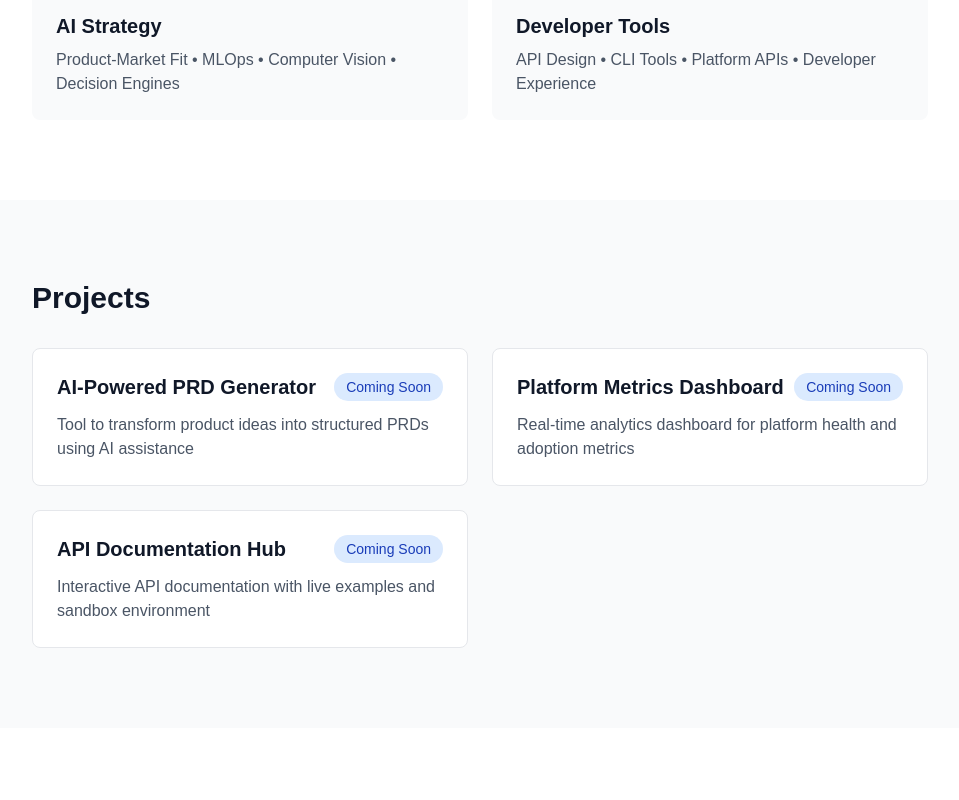
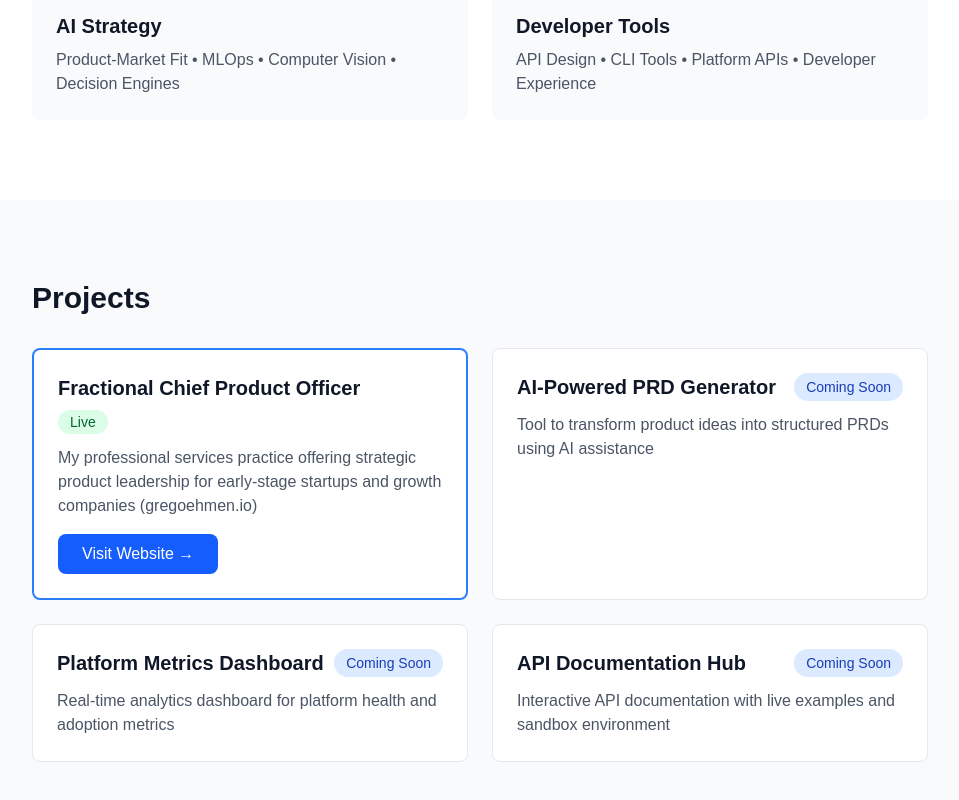
Before and after one commit to goehmen/pm-portfolio, a Next.js app: page / in a window 1280 px wide. Shown: the part 1380-2180 px from the top of the page, without its empty margins (160-1119 px from the left). Before the commit the page ends 2108 px from the top, so only its background shows below. Built offline with nearby package versions, Linux system fonts and the light colour scheme.

Commit message:
Add gregoehmen.io project card

```diff
--- a/app/page.tsx
+++ b/app/page.tsx
@@ -105,7 +105,30 @@ export default function Home() {
           </h2>
 
           <div className="grid grid-cols-1 md:grid-cols-2 gap-6">
-            {/* Project Card 1 */}
+            {/* Project Card 1 - Featured */}
+            <div className="bg-white p-6 rounded-lg border-2 border-blue-500 hover:shadow-lg transition-shadow duration-200">
+              <div className="mb-3">
+                <h3 className="text-xl font-bold text-gray-900 mb-2">
+                  Fractional Chief Product Officer
+                </h3>
+                <span className="px-3 py-1 bg-green-100 text-green-800 text-sm font-medium rounded-full">
+                  Live
+                </span>
+              </div>
+              <p className="text-gray-600 mb-4">
+                My professional services practice offering strategic product leadership for early-stage startups and growth companies (gregoehmen.io)
+              </p>
+              <a
+                href="https://gregoehmen.io"
+                target="_blank"
+                rel="noopener noreferrer"
+                className="inline-block px-6 py-2 bg-blue-600 text-white font-medium rounded-lg hover:bg-blue-700 transition-colors duration-200"
+              >
+                Visit Website →
+              </a>
+            </div>
+
+             {/* Project Card 2 */}
             <div className="bg-white p-6 rounded-lg border border-gray-200 hover:shadow-lg transition-shadow duration-200">
               <div className="flex items-center justify-between mb-3">
                 <h3 className="text-xl font-bold text-gray-900">
@@ -120,7 +143,7 @@ export default function Home() {
               </p>
             </div>
 
-            {/* Project Card 2 */}
+            {/* Project Card 3 */}
             <div className="bg-white p-6 rounded-lg border border-gray-200 hover:shadow-lg transition-shadow duration-200">
               <div className="flex items-center justify-between mb-3">
                 <h3 className="text-xl font-bold text-gray-900">
@@ -135,7 +158,7 @@ export default function Home() {
               </p>
             </div>
 
-            {/* Project Card 3 */}
+            {/* Project Card 4 */}
             <div className="bg-white p-6 rounded-lg border border-gray-200 hover:shadow-lg transition-shadow duration-200">
               <div className="flex items-center justify-between mb-3">
                 <h3 className="text-xl font-bold text-gray-900">
```
